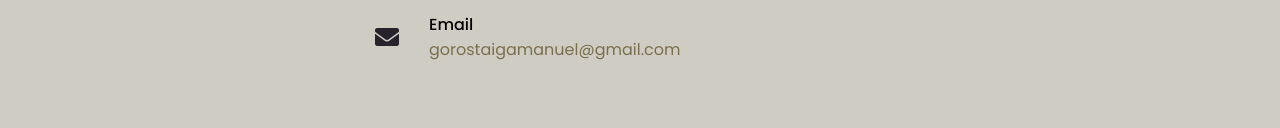
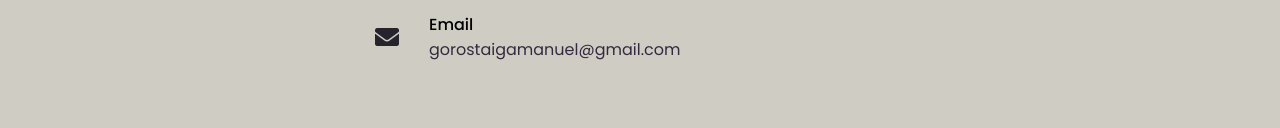
Before and after one commit to pilgrim9/pilgrim9.github.io, a plain HTML site: page index.html in a window 1280 px wide. Shown: the part 2146-2274 px from the top of the page. Drawn offline with nearby package versions, Linux system fonts and the light colour scheme.

Commit message:
fix: link color

```diff
--- a/style.css
+++ b/style.css
@@ -466,7 +466,7 @@ section .title::after{
     margin: auto;
 }
 .contact .info .sub-title a{
-    color: #796F4F;
+    color: #332a3f;
     font-weight: 50px;
 }
 .right form .button-area button{
```
